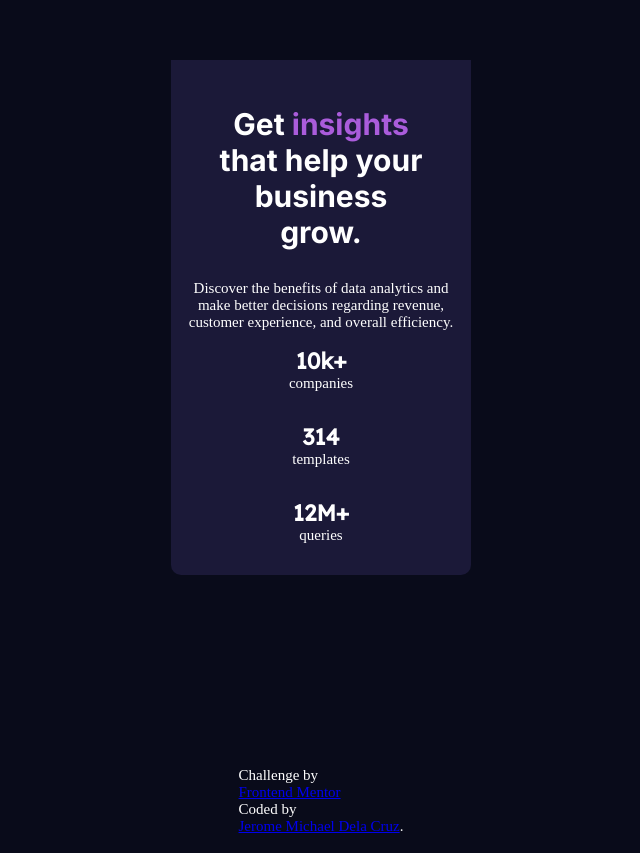
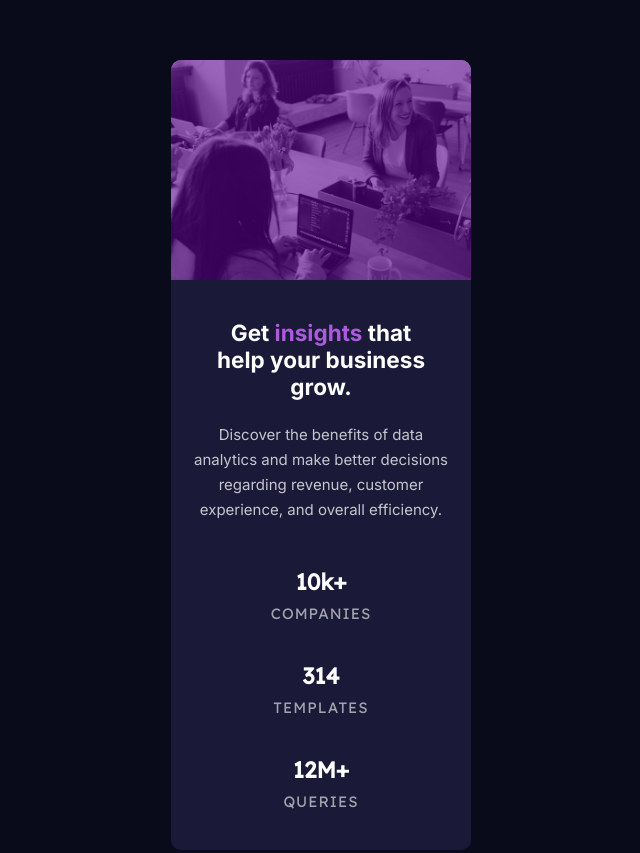
Before and after one commit to noonecaresman023/Frontend-Mentor-Stats-Preview-Card, a plain HTML site: page index.html in a window 1280 px wide. Shown: the part 132-985 px from the top of the page, without its empty margins (319-959 px from the left). Drawn offline with Linux system fonts and the light colour scheme.

Commit message:
Update index.html

```diff
--- a/index.html
+++ b/index.html
@@ -12,42 +12,30 @@
 
 <body>
   <main id="main-content">
-
-    <div class="container">
-
-      <div role="img" aria-label="Image for both mobile and desktop" class="image"><div role="img" aria-label="Color overlay for image"  class="img-overlay"></div></div>
-
-      <div class="card-content-info">
+    <div class="img">
+      <div class="img-overlay"></div>
+    </div>
+    <section class="container">
       <h1 class="card-intro">
         Get <span class="card-intro-highlight">insights</span> that help your business grow.
       </h1>
-
-        <p class="card-description">
-          Discover the benefits of data analytics and make better decisions regarding revenue, customer
-          experience, and overall efficiency.
+      <p class="main-p">
+        Discover the benefits of data analytics and make better decisions regarding revenue, customer experience,
+        and overall efficiency.
       </p>
-
-        <div class="card-stats-container">
-
       <section class="companies-data">
-            <h2 class="companies-data-h2">10k+</h2>
-            <p>companies</p>
+        <h2 class="companies-data-h2"> 10k+</h2>
+        <p class="companies-p">Companies</p>
       </section>
-
       <section class="templates-data">
-            <h2>314</h2>
-            <p>templates</p>
+        <h2 class="templates-data-h2"> 314</h2>
+        <p class="templates-p">Templates</p>
       </section>
-
       <section class="queries-data">
-            <h2>12m+</h2>
-            <p>queries</p>
+        <h2 class="queries-data-h2"> 12m+</h2>
+        <p class="queries-p">Queries</p>
       </section>
-
-        </div>
-      </div>
-    </div>
-
+    </section>
   </main>
   <footer class="attribution">
     <p>Challenge by</p> <a href="https://www.frontendmentor.io?ref=challenge" target="_blank">Frontend Mentor</a>
```
Lines whose indentation alone changed are shown as unchanged.
